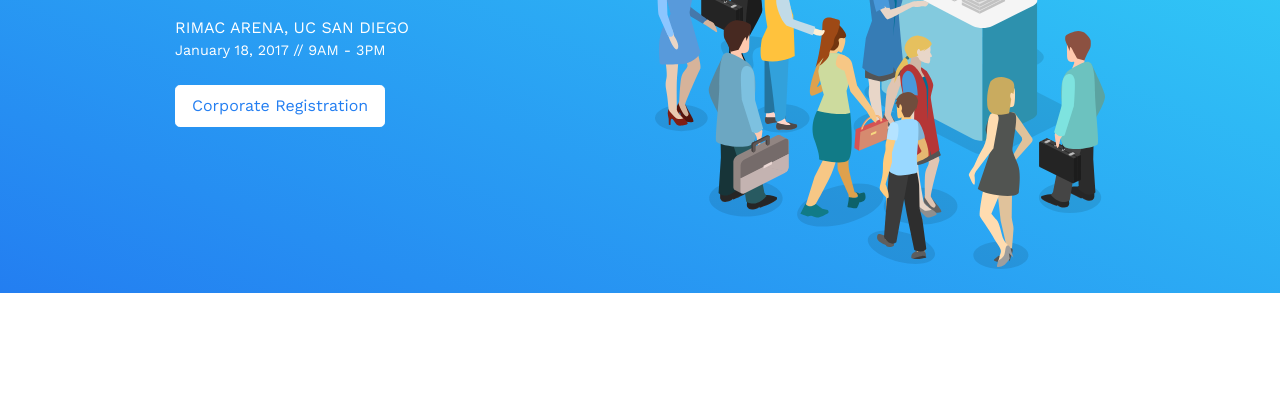
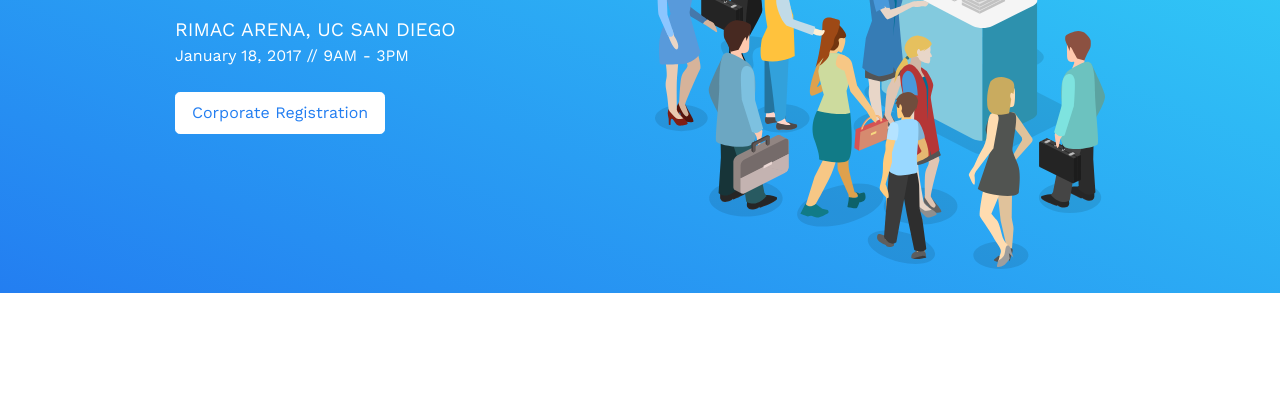
Before and after one commit to UCSDTESC/DECaF-2018, a website: page index.html in a window 1280 px wide. Shown: the part 234-648 px from the top of the page. Drawn offline with nearby package versions, Linux system fonts and the light colour scheme; files that its build step writes are made by us from their sources; files whose address does not match are found by name.

Commit message:
Added favicon

```diff
--- a/index.html
+++ b/index.html
@@ -11,6 +11,7 @@
     <meta name="viewport" content="width=device-width, initial-scale=1, shrink-to-fit=no">
     <meta name="theme-color" content="#237EF1">
 
+    <link rel="icon" href="assets/favicon.png">
     <link rel="stylesheet" href="css/decaf.css">
 
     <!--[if lt IE 9]>
--- a/scss/components/_hero.scss
+++ b/scss/components/_hero.scss
@@ -14,9 +14,10 @@
 
   &__location {
     text-transform: uppercase;
+    font-size: 1.2rem;
   }
 
   &__date {
-    font-size: 0.9rem;
+    font-size: 1rem;
   }
 }
```
Also changed, not shown: assets/favicon.png (added).
